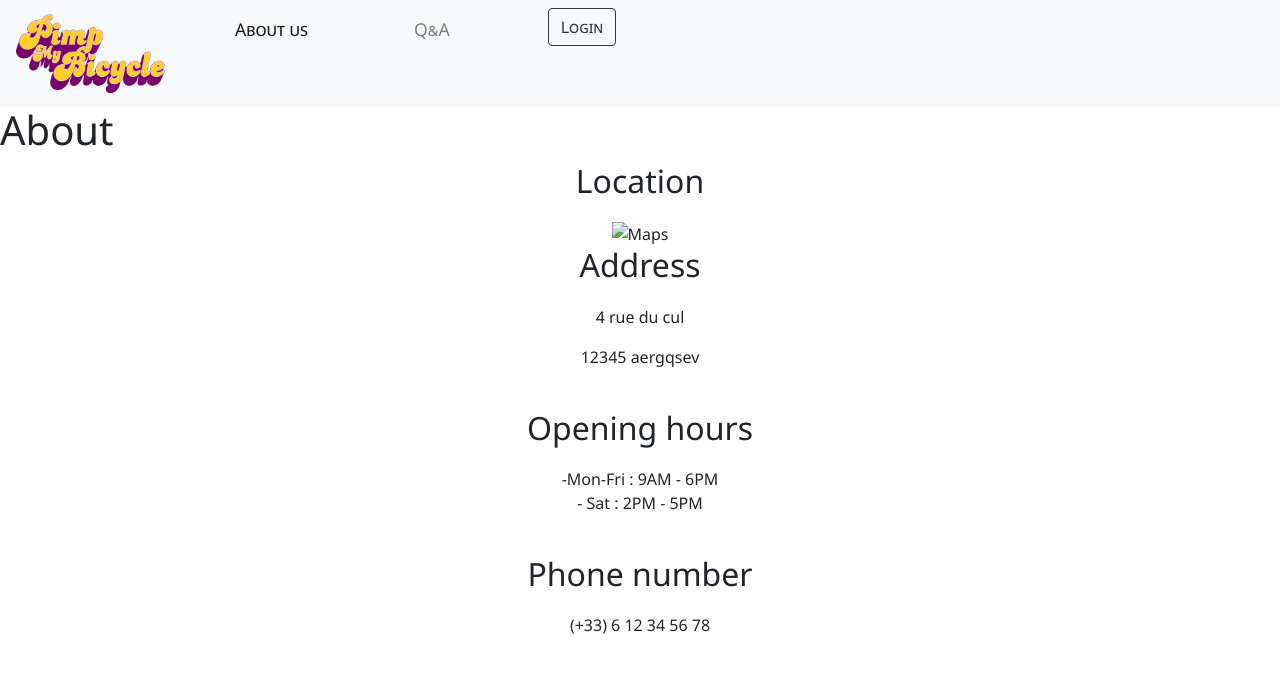
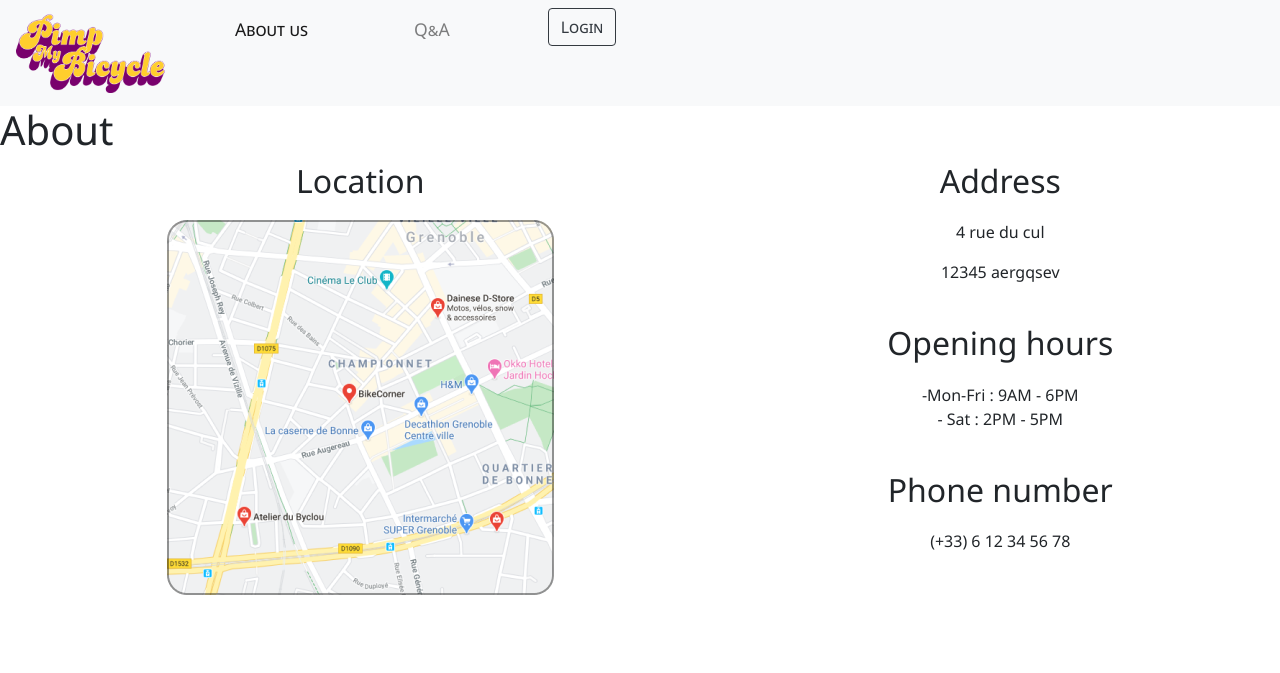
Before and after one commit to Eteckq/PimpMyBicycle, a PHP site: page /about in a window 1280 px wide. Shown: the top 673 px of the page. Run offline with PHP 8.4, Linux system fonts and the light colour scheme; some libraries are stand-ins or nearby versions.

Commit message:
about page design

```diff
--- a/view/shared/about.php
+++ b/view/shared/about.php
@@ -1,5 +1,12 @@
-<?php $title = 'Top bikes'; $menu = 'about'; ?>
+<?php $title = 'About us'; $menu = 'about'; ?>
 <?php ob_start(); ?>
+
+<style>
+	.aboutContainer {
+		display: flex;
+		justify-content: space-around;
+	}
+</style>
 
 <div class="row text-center fill">
 	<h1>About</h1>
@@ -8,7 +15,7 @@
 <div class="aboutContainer">
       <div class="location">
         <h2>Location</h2>
-        <img src="" alt="Maps">
+        <img src="../include/images/map.png" alt="Maps">
       </div>
 
       <div class="info">
```
Also changed, not shown: include/images/map.png (added).
